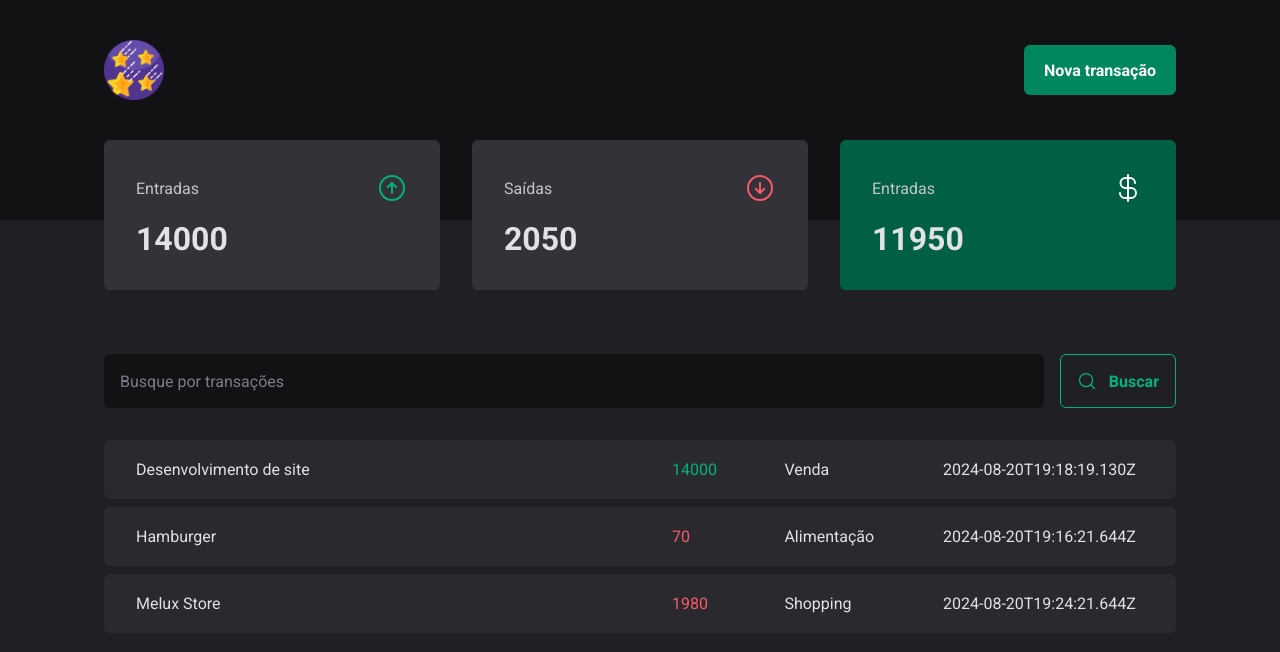
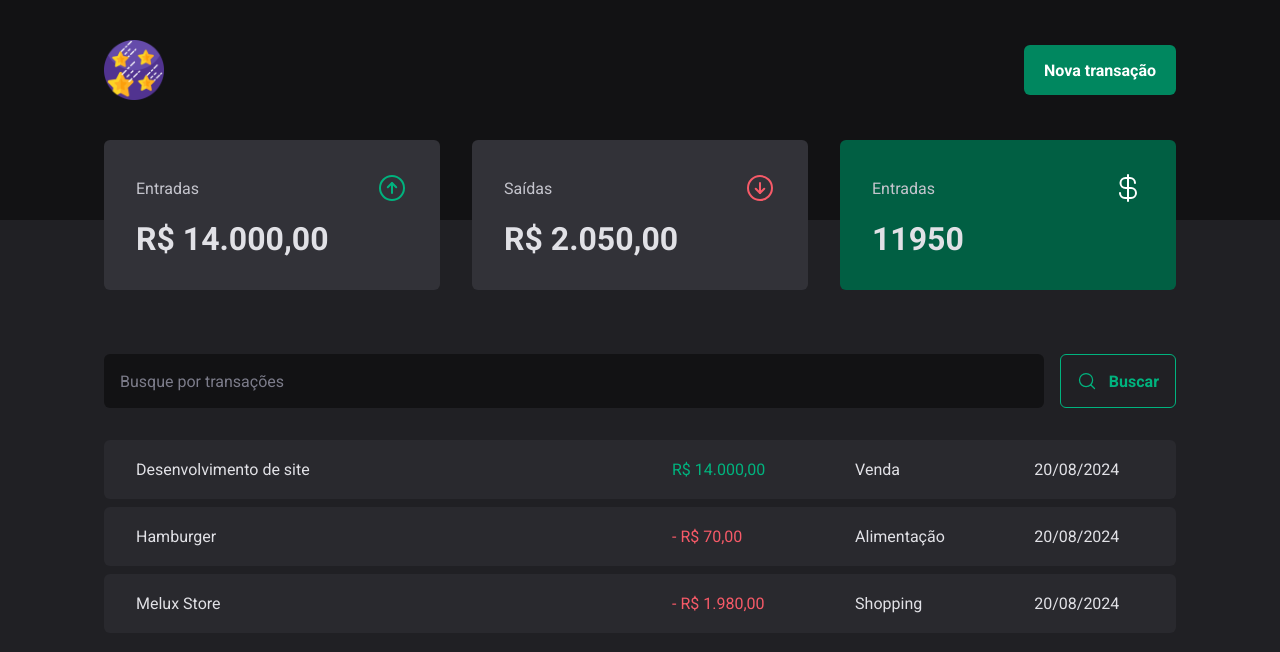
Before and after one commit to Isaacvf-dev/dt-money, a React (Vite) app: page / in a window 1280 px wide. Shown: the top 652 px of the page. Built offline with nearby package versions, Linux system fonts and the light colour scheme; data requests are answered from the project's data file.

Commit message:
Added data and price formatters

```diff
--- a/src/components/Summary/index.tsx
+++ b/src/components/Summary/index.tsx
@@ -2,6 +2,7 @@
 import { SummaryContainer, SummaryCard } from "./styles";
 import { ArrowCircleDown, ArrowCircleUp, CurrencyDollar } from "phosphor-react";
 import { TransactionsContext } from "../../contexts/TransactionsContext";
+import { priceFormatter } from "../../utils/formatter";
 
 export default function Summary() {
   const { transactions } = useContext(TransactionsContext)
@@ -31,7 +32,7 @@
           <ArrowCircleUp size={32} color="#00b37e" />
         </header>
 
-        <strong>{summary.income}</strong>
+        <strong>{priceFormatter.format(summary.income) }</strong>
       </SummaryCard>
       <SummaryCard>
         <header>
@@ -39,7 +40,7 @@
           <ArrowCircleDown size={32} color="#f75a68" />
         </header>
 
-        <strong>{summary.outcome}</strong>
+        <strong>{priceFormatter.format(summary.outcome)}</strong>
       </SummaryCard>
       <SummaryCard variant="green">
         <header>
--- a/src/pages/transactions/index.tsx
+++ b/src/pages/transactions/index.tsx
@@ -4,6 +4,7 @@
 import Summary from "../../components/Summary";
 import { PriceHighlight, TransactionsContainer, TransactionsTable } from "./styles";
 import { TransactionsContext } from "../../contexts/TransactionsContext";
+import { dateFormatter, priceFormatter } from "../../utils/formatter";
 
 
 
@@ -25,11 +26,12 @@
                 <td width="50%">{transaction.description}</td>
                 <td>
                   <PriceHighlight variant={transaction.type}>
-                    {transaction.price}
+                    {transaction.type === 'outcome' && '- '}
+                    {priceFormatter.format(transaction.price)}
                   </PriceHighlight>
                 </td>
                 <td>{transaction.category}</td>
-                <td>{transaction.createdAt}</td>
+                <td>{dateFormatter.format(new Date(transaction.createdAt))}</td>
               </tr>
             ))}
 
--- /dev/null
+++ b/src/utils/formatter.ts
@@ -0,0 +1,6 @@
+export const dateFormatter = new Intl.DateTimeFormat('pt-br')
+
+export const priceFormatter = new Intl.NumberFormat('pt-br', {
+  style: 'currency',
+  currency: 'BRL'
+})
```
